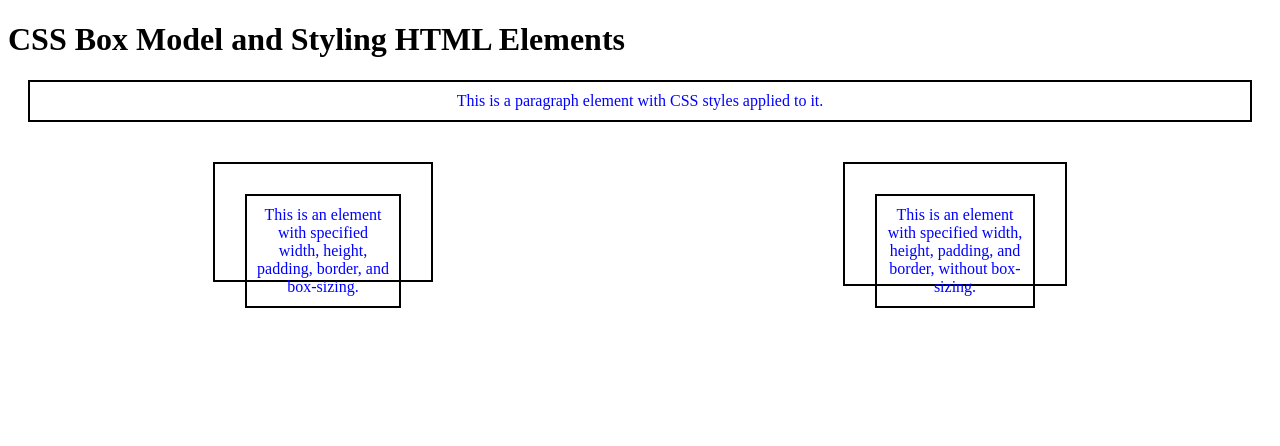
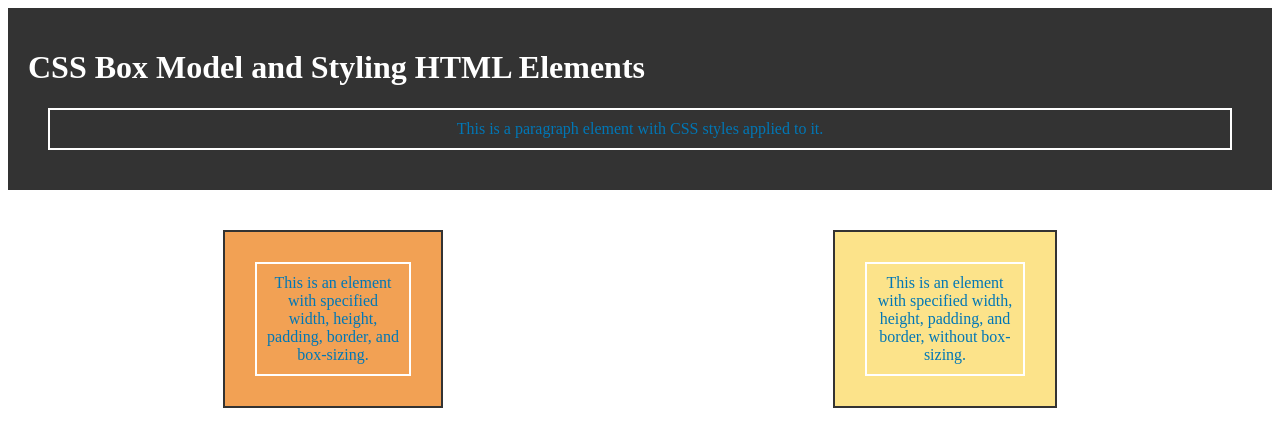
Before and after one commit to plentistack/css-fundamental, a website: page index.html in a window 1280 px wide. Drawn offline with Linux system fonts and the light colour scheme.

```diff
--- a/index.html
+++ b/index.html
@@ -5,47 +5,58 @@
     <style>
         /* CSS for the paragraph element */
         p {
-            content: 'Hello, world!';
-            padding: 10px;
-            border: 2px solid black;
-            margin: 20px;
-            color: blue;
+            content: 'Hello, world!';    /* Content area */
+            padding: 10px;               /* Padding around content */
+            border: 2px solid #fff;      /* Border with a dark gray color */
+            margin: 20px;               /* Margin outside the border */
+            color: #0077b6;             /* Text color - a shade of blue */
             font-size: 16px;
             text-align: center;
         }
 
-        /* CSS for the element with box-sizing */
+        /* Styling for the element with box-sizing */
         .element {
-            width: 220px; /* Adjusted width to accommodate padding and border */
-            height: 120px;
+            width: 220px;
+            height: auto;
             padding: 10px;
-            border: 2px solid #000;
-            box-sizing: border-box;
+            border: 2px solid #333;
+            box-sizing: border-box;     /* Include padding and borders in dimensions */
+            background-color: #f2a154; /* Light orange background */
         }
 
-        /* CSS for the element without box-sizing */
+        /* Styling for the element without box-sizing */
         .element-without-box-sizing {
             width: 200px;
-            height: 100px;
+            height: auto;
             padding: 10px;
-            border: 2px solid #000;
+            border: 2px solid #333;
+            background-color: #fce38a; /* Light yellow background */
         }
 
         /* Additional CSS for separating the elements */
         .container {
             display: flex;
             justify-content: space-around;
+            margin: 20px;
         }
 
         .element-container {
             margin: 20px;
         }
+
+        /* Header styles */
+        #header {
+            background-color: #333;    /* Dark gray background for the header */
+            color: #fff;               /* White text color */
+            padding: 20px;
+        }
     </style>
 </head>
 <body>
-    <h1>CSS Box Model and Styling HTML Elements</h1>
-    <p>This is a paragraph element with CSS styles applied to it.</p>
-
+    <div id="header">
+        <h1>CSS Box Model and Styling HTML Elements</h1>
+        <p>This is a paragraph element with CSS styles applied to it.</p>
+    </div>
     <div class="container">
         <div class="element-container">
             <div class="element">
```
Also changed, not shown: package.json (+4 -4 lines), README.md, 1 other file.
